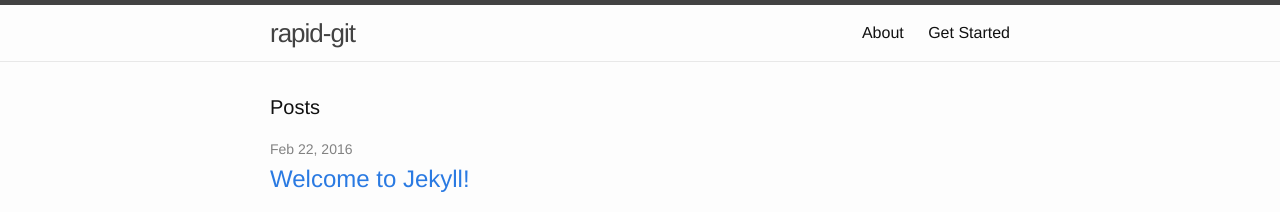
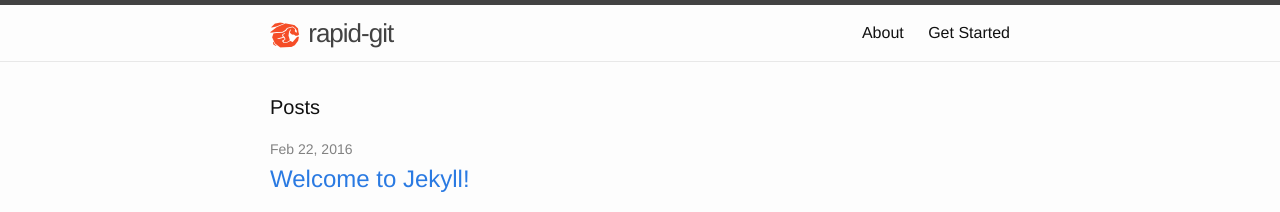
Before and after one commit to rapid-git/rapid-git.github.io, a Jekyll site: the page built from index.html, in a window 1280 px wide. Shown: the top 212 px of the page. Built offline with Jekyll 4.4.1, drawn with Linux system fonts in a browser that asks for light colours.

Commit message:
Adds logo draft @philiptober

```diff
--- a/_includes/header.html
+++ b/_includes/header.html
@@ -2,7 +2,10 @@
 
   <div class="wrapper">
 
-    <a class="site-title" href="{{ site.baseurl }}/">{{ site.title }}</a>
+    <a class="site-title" href="{{ site.baseurl }}/">
+      <img src="/assets/logo_32x32.png" alt="logo">
+      {{ site.title }}
+    </a>
 
     <nav class="site-nav">
       <a href="#" class="menu-icon">
```
Also changed, not shown: assets/logo_32x32.png (added), assets/logo_64x64.png (added).
